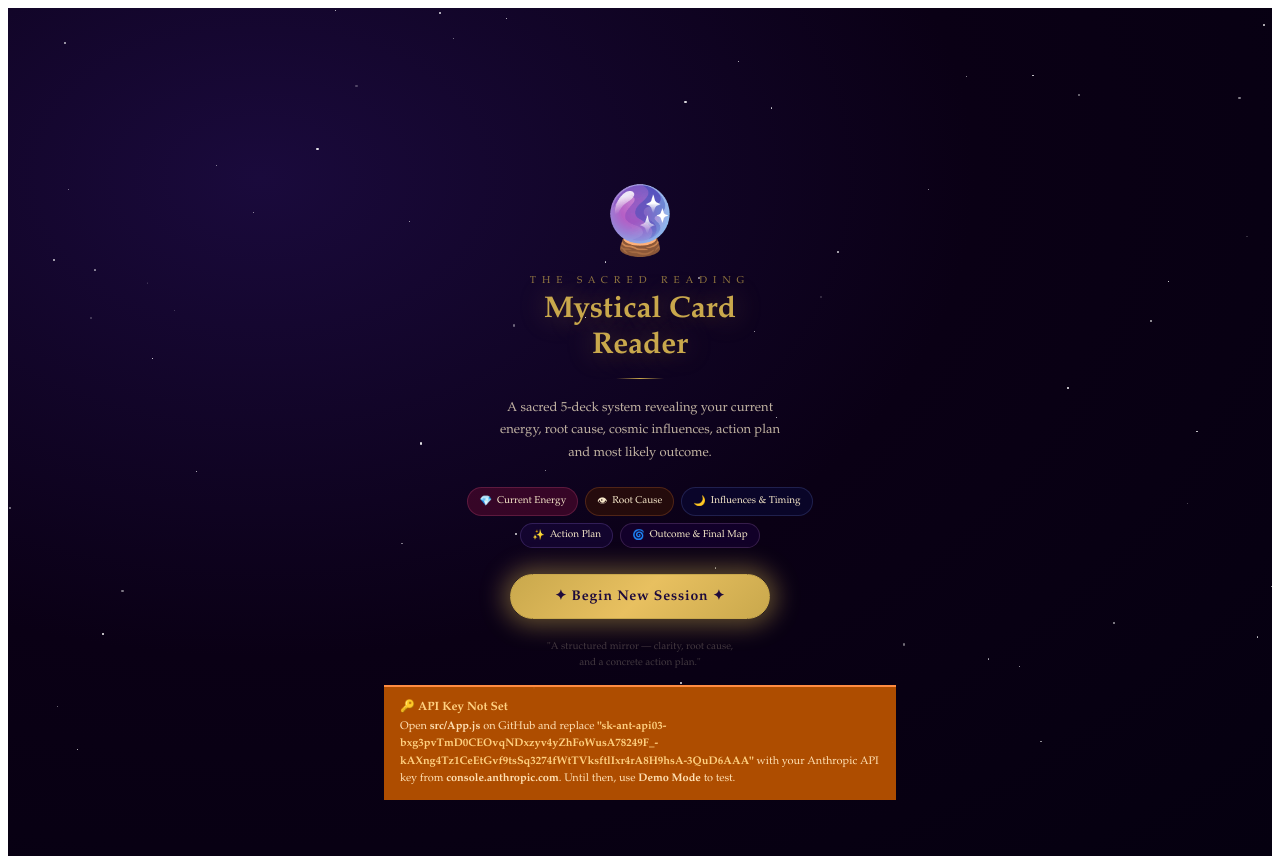
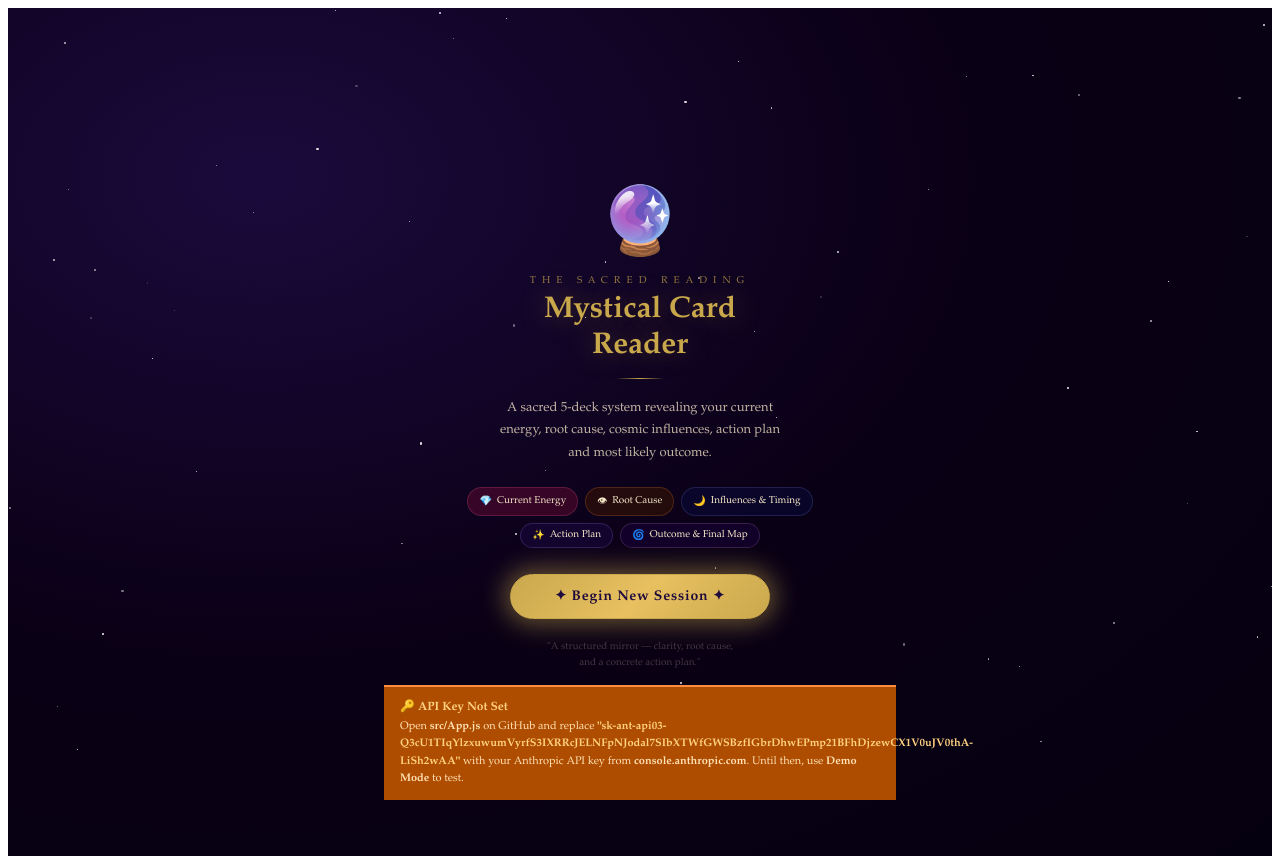
Before and after one commit to colinho82/mystical-reader, a React (Create React App) app: page / in a window 1280 px wide. Built offline with nearby package versions, Linux system fonts and the light colour scheme.

Commit message:
Update Anthropic API key in App.js

```diff
--- a/src/App.js
+++ b/src/App.js
@@ -7,7 +7,7 @@ const GOLD="#C9A84C",CREAM="#F5E6C8",PURPLE="#1E0A3C";
 // Get your free key at: console.anthropic.com → API Keys
 // It looks like: sk-ant-api03-xxxxxxxxxxxxxxxxxxxxxxxxxxxxxxxx
 // ══════════════════════════════════════════════════════════════════
-const ANTHROPIC_API_KEY = "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";
+const ANTHROPIC_API_KEY = "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";
 // ══════════════════════════════════════════════════════════════════
 
 const LIFE_AREAS=[
@@ -985,7 +985,7 @@ export default function App(){
         )}
 
         {/* API Key warning banner */}
-        {ANTHROPIC_API_KEY==="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"&&(
+        {ANTHROPIC_API_KEY==="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"&&(
           <div style={{position:"fixed",bottom:0,left:0,right:0,zIndex:999,
             background:"rgba(180,80,0,0.97)",borderTop:"2px solid #FF8C42",
             padding:"12px 16px",maxWidth:480,margin:"0 auto"}}>
@@ -993,7 +993,7 @@ export default function App(){
               🔑 API Key Not Set
             </div>
             <div style={{color:"#FFE0B2",fontSize:11,lineHeight:1.6}}>
-              Open <b>src/App.js</b> on GitHub and replace <b style={{color:"#FFD180"}}>"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"</b> with your Anthropic API key from <b>console.anthropic.com</b>. Until then, use <b>Demo Mode</b> to test.
+              Open <b>src/App.js</b> on GitHub and replace <b style={{color:"#FFD180"}}>"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"</b> with your Anthropic API key from <b>console.anthropic.com</b>. Until then, use <b>Demo Mode</b> to test.
             </div>
           </div>
         )}
```
